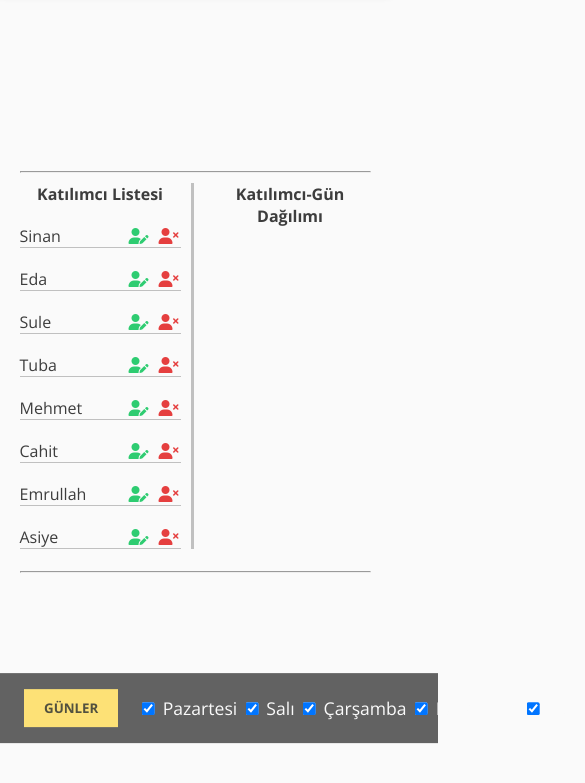
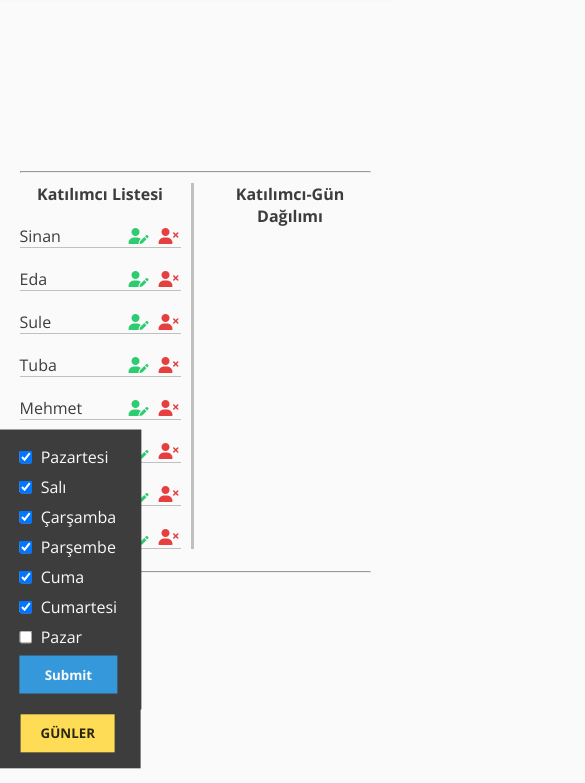
Before and after one commit to Dev-team01-Techpro/js-chancematik, a plain HTML site: page index.html in a window 390 px wide. Both pictures are taken after a click on the button "GÜNLER". Shown: the part 69-852 px from the top of the page, 585 px wide, since content can reach past the window. Drawn offline with nearby package versions, Linux system fonts and the light colour scheme.

Commit message:
mehmet-2

```diff
--- a/assets/css/style.css
+++ b/assets/css/style.css
@@ -140,7 +140,7 @@ body {
   border-radius: 5px;
   outline: none;
 }
-/*--------------------------------------------------------------*/
+/*---------------------MEHMET----------------------------*/
 .days {
   min-height: 10vh;
   width: 100%;
@@ -152,18 +152,34 @@ body {
   align-items: center;
 
 }
+@media(max-width: 768px) {
+  .days{
+    width: 106px;
+
+    flex-direction: column;
+    justify-content: start;
+    align-items: center;
+    transform: translate(10%,850%);
+    flex-shrink: auto;
+    bottom: 10px;
+
+  }
+}
 
 .days .buttons {
 
   background-color: var(--text-color);
-  opacity: 0.8;
+
   padding: 1rem 1.5rem;
   display: flex;
   justify-content: start;
   align-items: center;
-  transition: width 1s ease-in;
 
+}
 
+.days .buttons button{
+margin-left: 10px;
+  text-align: center;
 }
 
 .day-list {
@@ -179,6 +195,20 @@ body {
   pointer-events: none;
 
 }
+
+@media(max-width: 768px) {
+  .day-list {
+  padding-left: 40px;
+  background-color:var(--text-color);
+  position: fixed;
+  transform: translate(-2%,-26%);
+  flex-direction: column;
+  opacity: 0;
+  pointer-events: none;
+
+  }
+}
+
 .btn-open{
     position: absolute;
     width: 100%;
@@ -194,10 +224,12 @@ body {
   display: flex;
   align-items: center;
   gap: 0.5rem;
-  font-size: 1.1rem;
+  font-size: 1rem;
 }
 
-/*--------------------------------------------------------------*/
+
+/*---------------------MEHMET----------------------------*/
+
 .winner-container {
   overflow: hidden;
   display: flex;
--- a/index.html
+++ b/index.html
@@ -34,11 +34,9 @@
   </div>
 
   <div class="days">
-    <div class="buttons">
-    <button class="btn btn-control "  type="button" id="btnAc" style="background-color: var(--yellow--color);color: rgb(41, 39, 17)">GÜNLER</button>
-    </div>
 
-    <aside class="day-list">
+
+    <div class="day-list">
     <div class="day-item">
       <input class="checkmark" type="checkbox" id="pazartesi" checked />
       <label for="pazartesi"> Pazartesi</label>
@@ -68,8 +66,10 @@
       <label for="pazar">Pazar</label>
     </div>
     <input onclick="dayCheck()" class="btn" type="submit" value="Submit" />
-    </aside>
-
+    </div>
+    <div class="buttons">
+    <button class="btn btn-control "  type="button" id="btnAc" style="background-color: var(--yellow--color);color: rgb(41, 39, 17)">GÜNLER</button>
+    </div>
   </div>
 
   <main class="container">
```
